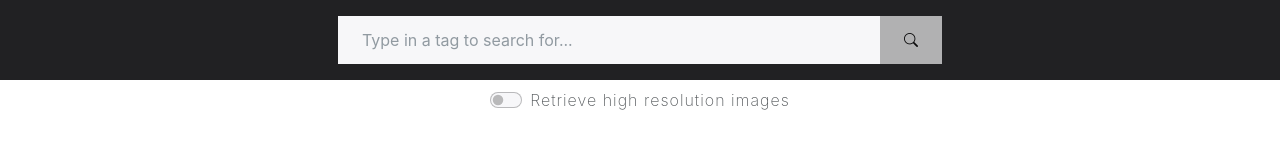
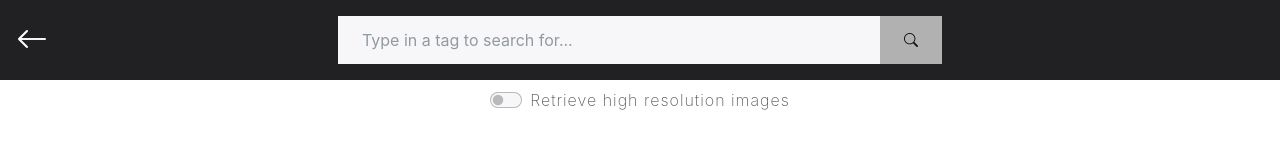
Before and after one commit to clennam/flickr-tag-search, an Angular app: page /results in a window 1280 px wide. Shown: the top 160 px of the page. Built offline with nearby package versions, Linux system fonts and the light colour scheme; a web font is replaced by a local one.

Commit message:
add back button

```diff
--- a/src/app/pages/pages.module.ts
+++ b/src/app/pages/pages.module.ts
@@ -4,6 +4,7 @@ import { SearchPageComponent } from './search-page/search-page.component';
 import { FunctionalsModule } from '../functionals/functionals.module';
 import { SearchResultsComponent } from './search-results/search-results.component';
 import { FormsModule } from '@angular/forms';
+import { RouterModule } from '@angular/router';
 
 @NgModule({
   declarations: [
@@ -12,6 +13,7 @@ import { FormsModule } from '@angular/forms';
   ],
   imports: [
     CommonModule,
+    RouterModule,
     FunctionalsModule,
     FormsModule
   ]
--- a/src/app/pages/search-results/search-results.component.html
+++ b/src/app/pages/search-results/search-results.component.html
@@ -25,3 +25,7 @@
         </div>
     </div>
 </div>
+
+<a class="position-absolute top-0 start-0 fs-1 text-light p-3" routerLink="/search">
+    <i class="bi bi-arrow-left"></i>
+</a>
```
